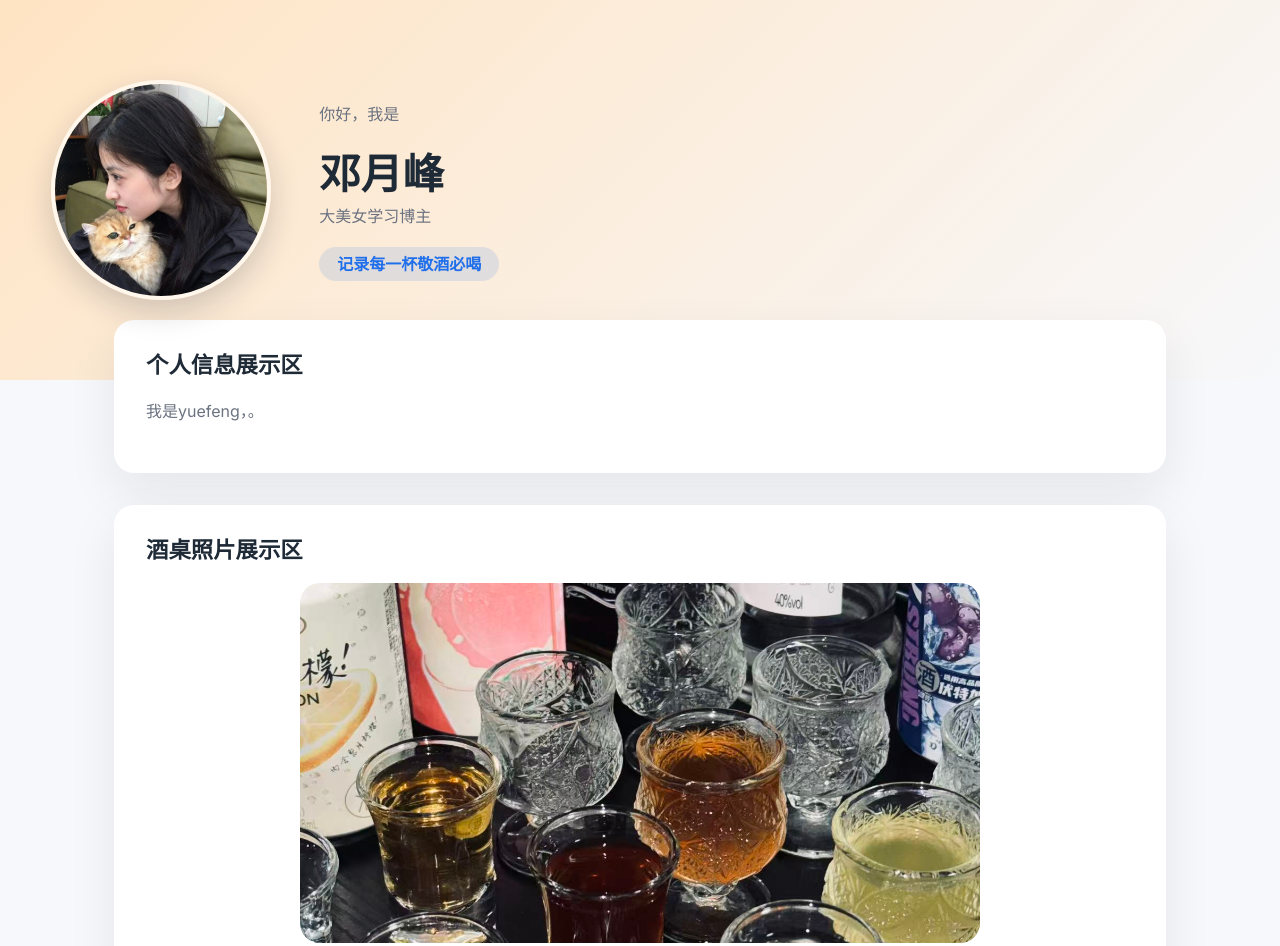
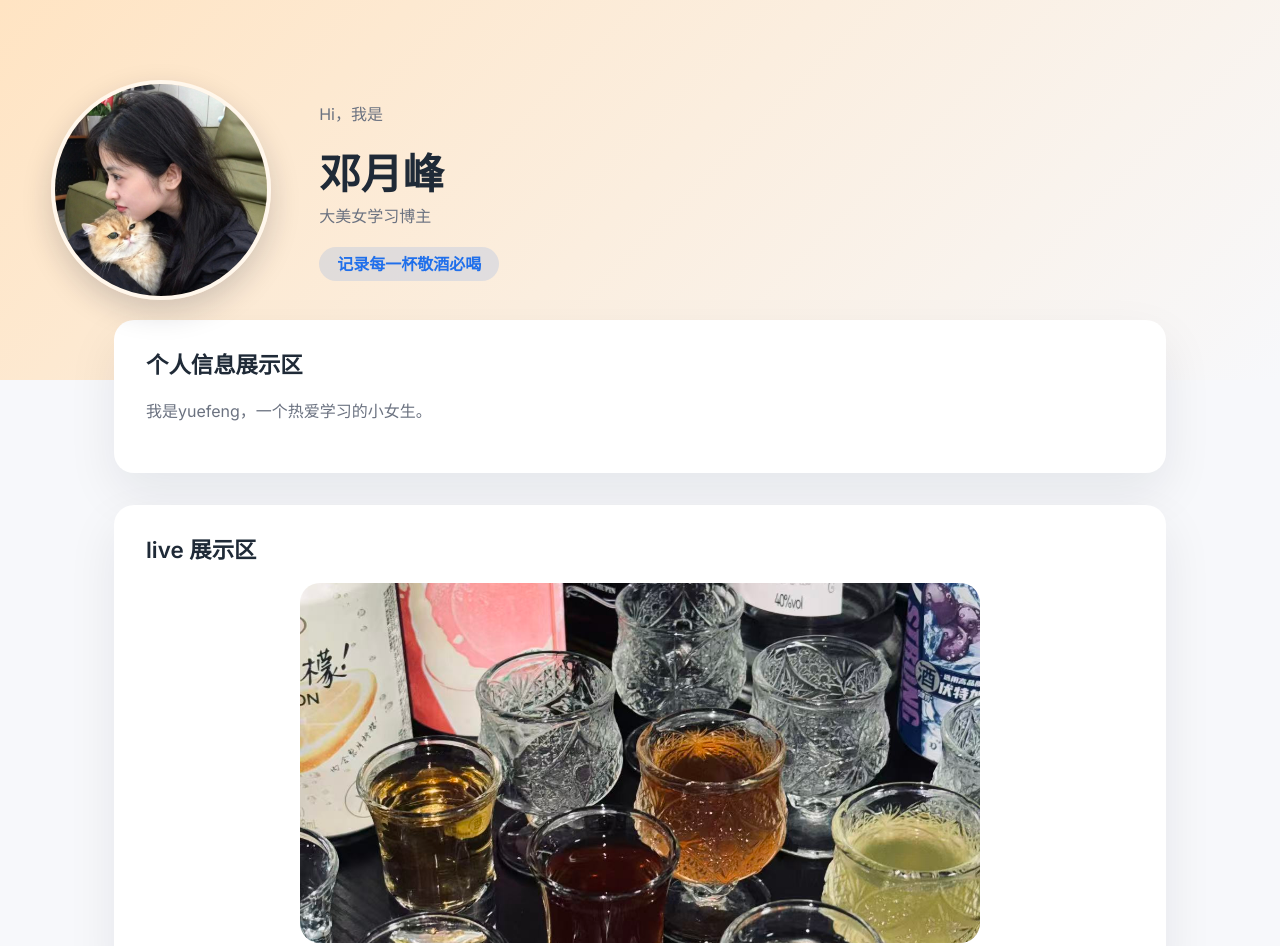
Before and after one commit to dengyueff/pp, a plain HTML site: page index.html in a window 1280 px wide. Shown: the top 946 px of the page. Drawn offline with nearby package versions, Linux system fonts and the light colour scheme.

Commit message:
鏇存柊缃戦〉鏂囨湰鍐呭

```diff
--- a/index.html
+++ b/index.html
@@ -57,7 +57,7 @@
     <!-- 把你的头像图片命名为 me.jpg，放到 d:\FF\images\me.jpg，浏览器即可显示 -->
     <img class="avatar" src="images/me.jpg" alt="美食博主邓月峰">
     <div class="hero-text">
-      <p>你好，我是</p>
+      <p>Hi，我是</p>
       <h1>邓月峰</h1>
       <p>大美女学习博主  </p>
       <span class="badge">记录每一杯敬酒必喝</span>
@@ -67,11 +67,11 @@
   <main>
     <section class="about" id="about">
       <h2>个人信息展示区</h2>
-      <p>我是yuefeng，。</p>
+      <p>我是yuefeng，一个热爱学习的小女生。</p>
     </section>
 
     <section id="photos">
-      <h2>酒桌照片展示区</h2>
+      <h2>live 展示区</h2>
       <div class="gallery">
         <img src="images/Liquor.jpg" alt="酒桌照片">
       </div>
```
